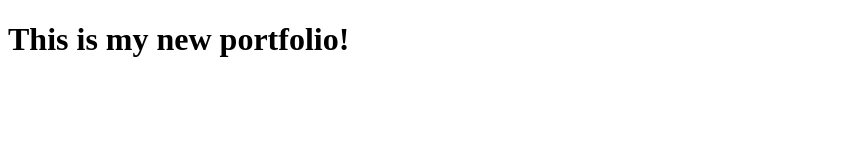
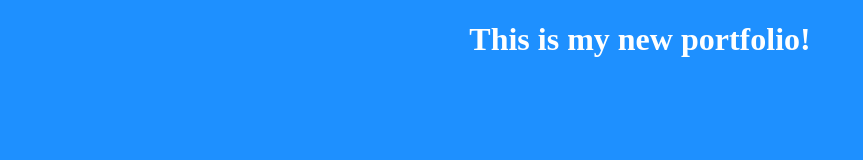
Before and after one commit to caseyblamires/myportfolio, a plain HTML site: page index.html in a window 1280 px wide. Shown: the whole page, without its empty margins (0-863 px from the left). Drawn offline with Linux system fonts and the light colour scheme.

Commit message:
Created style.css

```diff
--- /dev/null
+++ b/css/style.css
@@ -0,0 +1,5 @@
+body {
+    background: dodgerblue;
+    color: white;
+    text-align: center;
+}
--- a/index.html
+++ b/index.html
@@ -5,6 +5,7 @@
     <meta name="viewport" content="width=device-width, initial-scale=1.0">
     <meta http-equiv="X-UA-Compatible" content="ie=edge">
     <title>Casey's New Portfolio</title>
+    <link rel="stylesheet" href="css/style.css">
 </head>
 <body>
     <h1>This is my new portfolio!</h1>
```
